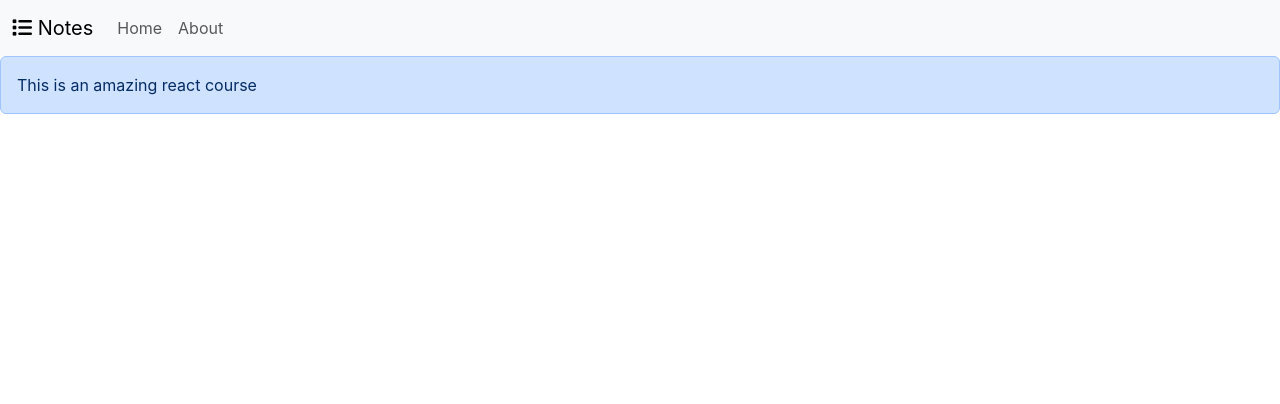
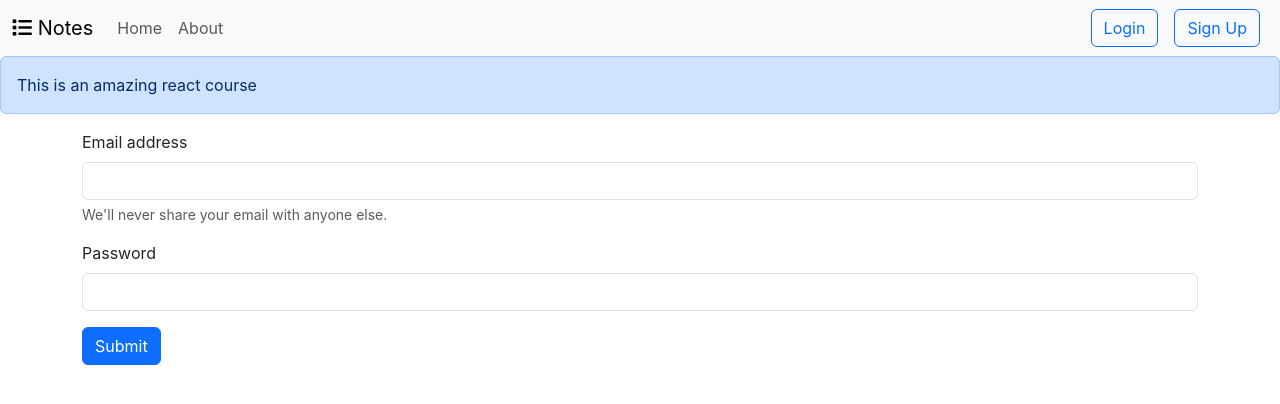
Before and after one commit to Ajinkyabhamre/NotesApp---MERN-stack., a React (Create React App) app: page /login in a window 1280 px wide. Shown: the top 404 px of the page. Built offline with nearby package versions, Linux system fonts and the light colour scheme.

Commit message:
Adding Login Component to iNotebook

```diff
--- a/src/App.js
+++ b/src/App.js
@@ -5,17 +5,21 @@
 import { About } from "./components/About";
 import NoteState from "./context/notes/NoteState";
 import Alert from "./components/Alert";
+import Login from "./components/Login";
+import Signup from "./components/Signup";
 function App() {
   return (
     <>
       <NoteState>
         <Router>
           <Navbar />
-          <Alert message="This is an amazing react course"/>
+          <Alert message="This is an amazing react course" />
           <div className="container">
             <Routes>
               <Route exact path="/" element={<Home />} />
               <Route exact path="/about" element={<About />} />
+              <Route exact path="/login" element={<Login />} />
+              <Route exact path="/signup" element={<Signup />} />
             </Routes>
           </div>
         </Router>
--- /dev/null
+++ b/src/components/Login.js
@@ -0,0 +1,76 @@
+import React, { useState } from "react";
+import { useNavigate } from "react-router-dom";
+
+const Login = () => {
+  const [credentials, setCredentials] = useState({ email: "", password: "" });
+    let navigate = useNavigate();
+
+  const onChange = (e) => {
+    setCredentials({ ...credentials, [e.target.name]: e.target.value });
+  };
+
+  const handleSubmit = async (e) => {
+    e.preventDefault();
+    const response = await fetch("http://localhost:3000/api/auth/login", {
+      method: "POST",
+      headers: {
+        "Content-Type": "application/json",
+      },
+      body: JSON.stringify({
+        email: credentials.email,
+        password: credentials.password,
+      }),
+    });
+    const json = await response.json();
+      console.log(json);
+      if (json.success) {
+          //save the auth token and redirect
+          localStorage.setItem('token', json.authtoken)
+            navigate("/");
+      } else {
+          alert("Invalid Credentials !")
+      }
+  };
+  return (
+    <div>
+      <form onSubmit={handleSubmit}>
+        <div className="mb-3">
+          <label htmlFor="email" className="form-label">
+            Email address
+          </label>
+          <input
+            onChange={onChange}
+            type="email"
+            className="form-control"
+            id="email"
+            name="email"
+            aria-describedby="emailHelp"
+            value={credentials.email}
+          />
+          <div id="emailHelp" className="form-text">
+            We'll never share your email with anyone else.
+          </div>
+        </div>
+        <div className="mb-3">
+          <label htmlFor="password" className="form-label">
+            Password
+          </label>
+          <input
+            onChange={onChange}
+            type="password"
+            className="form-control"
+            id="password"
+            name="password"
+            value={credentials.password}
+          />
+        </div>
+
+        <button type="submit" className="btn btn-primary">
+          Submit
+        </button>
+      </form>
+    </div>
+  );
+};
+
+export default Login;
--- a/src/components/Navbar.js
+++ b/src/components/Navbar.js
@@ -53,17 +53,14 @@
               <a className="nav-link disabled">Disabled</a>
             </li> */}
           </ul>
-          {/* <form className="d-flex" role="search">
-            <input
-              className="form-control me-2"
-              type="search"
-              placeholder="Search"
-              aria-label="Search"
-            />
-            <button className="btn btn-outline-success" type="submit">
-              Search
-            </button>
-          </form> */}
+          <form className="d-flex">
+            <Link className="btn btn-outline-primary mx-2" to="/login" role="button">
+              Login
+            </Link>
+            <Link className="btn btn-outline-primary mx-2" to="/signup" role="button">
+              Sign Up
+            </Link>
+          </form>
         </div>
       </div>
     </nav>
--- /dev/null
+++ b/src/components/Signup.js
@@ -0,0 +1,9 @@
+import React from 'react'
+
+const Signup = () => {
+  return (
+    <div>Signup</div>
+  )
+}
+
+export default Signup
```
Also changed, not shown: 1 other file (tests, documents, lock files or other folders).
